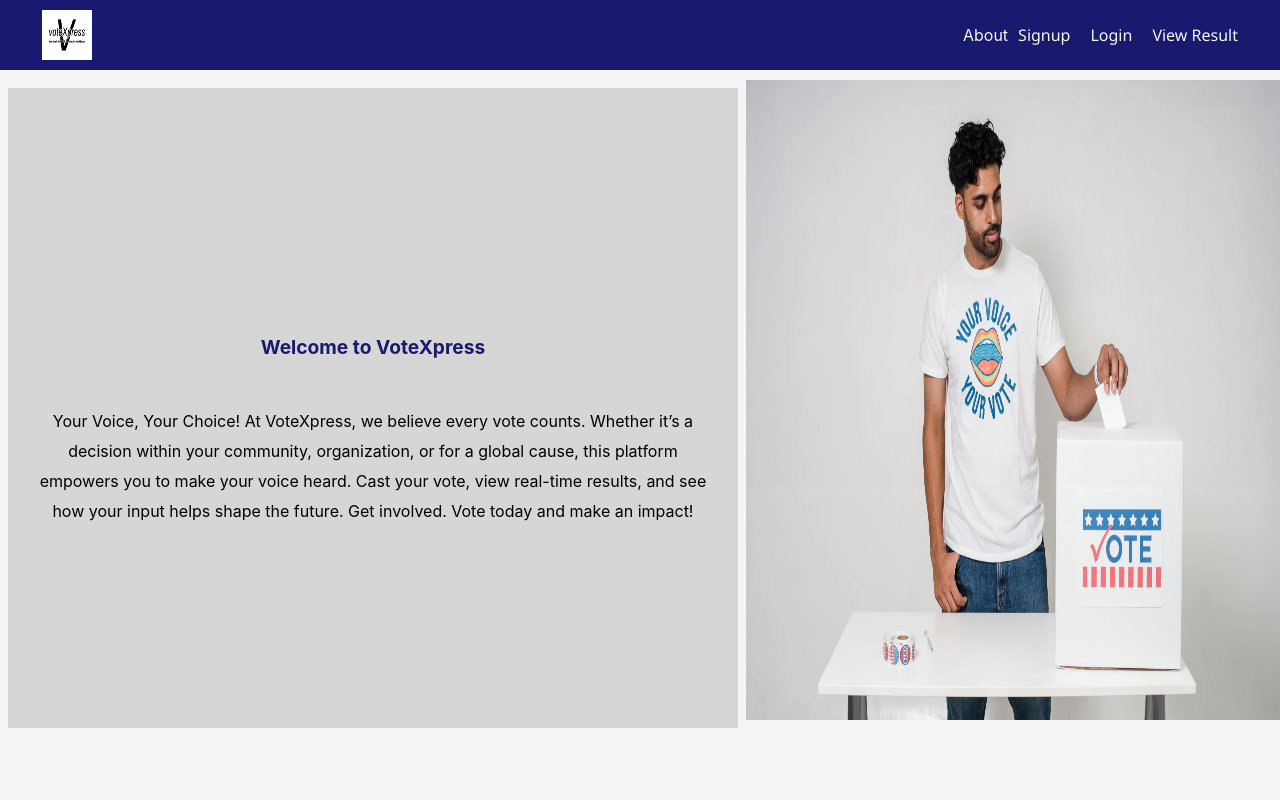
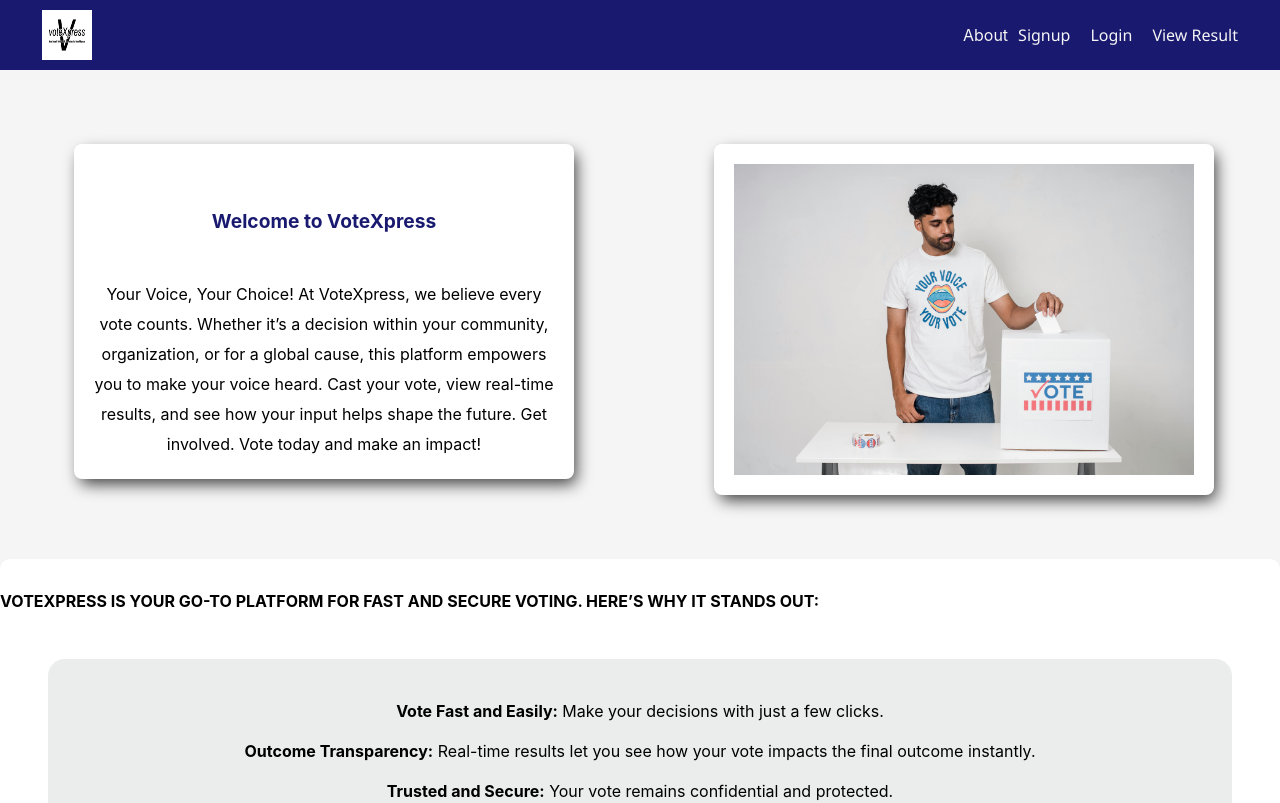
Before and after one commit to felixsunyk/VoteXpress, a React (Create React App) app: page / in a window 1280 px wide. Shown: the top 803 px of the page. Built offline with nearby package versions, Linux system fonts and the light colour scheme.

Commit message:
update the home page with some style

```diff
--- a/src/component/style/home.css
+++ b/src/component/style/home.css
@@ -16,6 +16,7 @@ nav{
     position: fixed;
     top: 0;
     width: 100%;
+    margin-bottom: 3em;
 
 }
 .logo{
@@ -58,20 +59,35 @@ nav{
 
 }
 .home{
-    height: 80vh;
     display: flex;
-    width: 100%;
-    margin: 5em 0;
+    justify-content: space-around;
+    flex-wrap: wrap;
+    margin: 4em 0;
+    /* align-items: center; */
 }
+.profile-home-page{
+    flex: 1 ;
+    min-width: 200px;
+    max-width: 500px;
+    background-color: white;
+    padding: 20px;
+    margin-top: 5em;
+    border-radius: 8px;
+    flex-basis: 45%;
+    -webkit-box-shadow: 4px 7px 16px -2px rgba(0,0,0,0.75);
+    -moz-box-shadow: 4px 7px 16px -2px rgba(0,0,0,0.75);
+     box-shadow: 4px 7px 16px -2px rgba(0,0,0,0.75);
+}
+
 #vx-box{
     background-color: white;
     color: black;
+    border-radius: 10px;
 }
 .vx-list{
-    /* background-color: rgb(214, 214, 214); */
-    margin: 10px 0;
-    /* color: whitesmoke; */
+    margin: 3em;
     text-align: center;
+    border-radius: 17px;
     padding: 0.3em ;
     background-color: rgb(235, 236, 236);
     text-align: left;
@@ -90,9 +106,12 @@ ul a{
     text-transform: capitalize;
 }
 .vx-meaning {
-    text-align: center;
     padding-top: 2em;
-    text-transform: capitalize;
+    font-weight: bold;
+    text-transform: uppercase;
+   text-align: center;
+   display: flex;
+   flex-wrap: wrap;
 
 }
 .vx-list{
@@ -109,8 +128,16 @@ ul a{
 
 
 
-@media only screen and (min-width: 600px) {
+@media only screen and (max-width: 600px) {
 .landing-text{
     width: 100%;
 }
+.home{
+    display: block;
 }
+.profile-home-page{
+    margin-left: auto;
+    margin-right: auto;
+
+}
+}
--- a/src/component/voter/Home.js
+++ b/src/component/voter/Home.js
@@ -24,14 +24,14 @@ const Home =() => {
         {/* <marquee behavior="scroll" direction="left" loop="infinite"  className="loop"> @VoteXpress your voice is your choice</marquee> */}
 
         <div className="home">
-        <div className="landing-text">
+            <div className="landing-text profile-home-page">
                 <span>Welcome to VoteXpress</span>
                     <p>  Your Voice, Your Choice!
                         At VoteXpress, we believe every vote counts. Whether it’s a decision within your community, organization, or for a global cause, this platform empowers you to make your voice heard. Cast your vote, view real-time results, and see how your input helps shape the future.
                         Get involved. Vote today and make an impact!
                     </p>
             </div>
-        <div>
+            <div className="profile-home-page">
                 <img src={voting} alt="voting" className="vote" />
             </div>
         </div>
```
Lines whose indentation alone changed are shown as unchanged.
